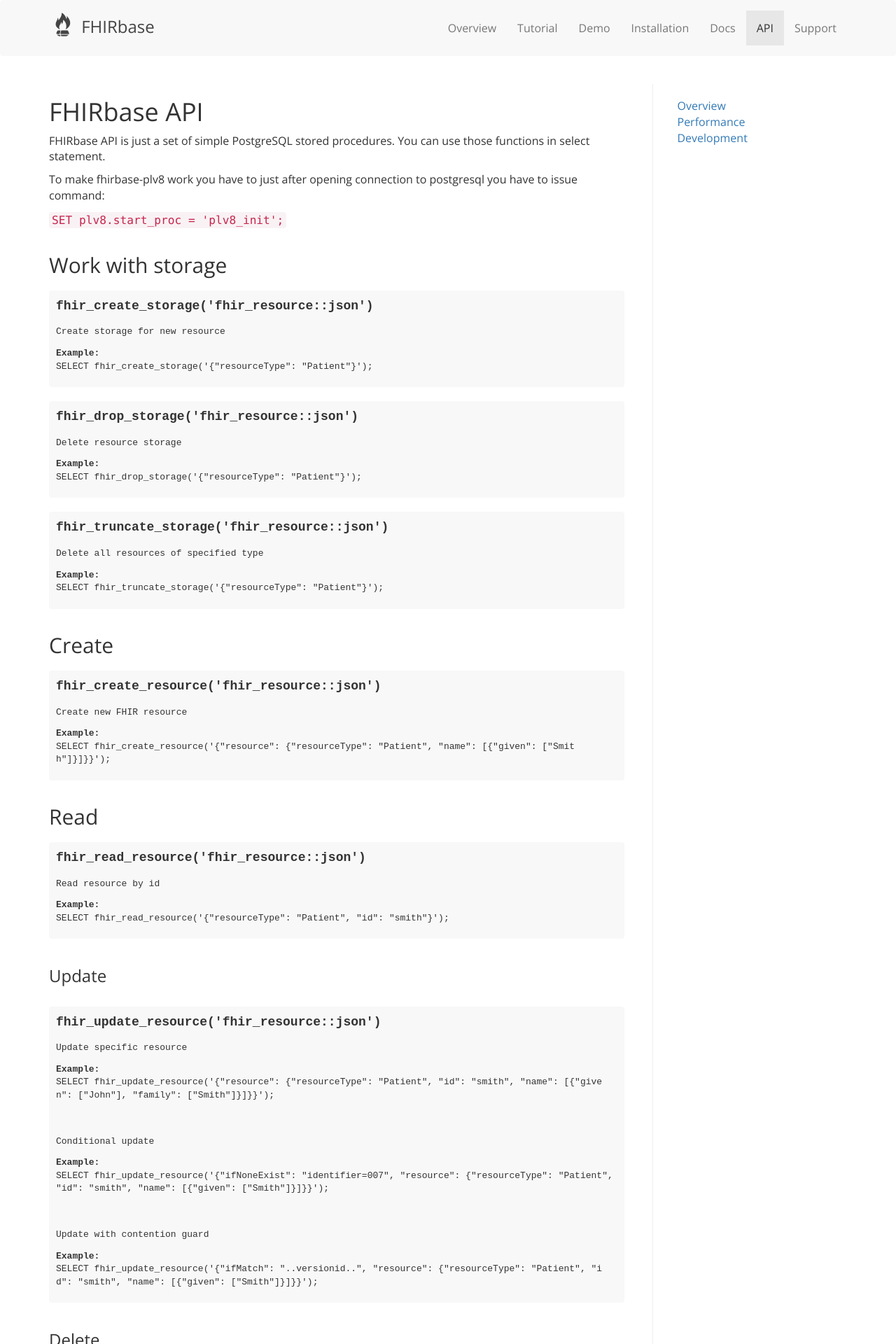
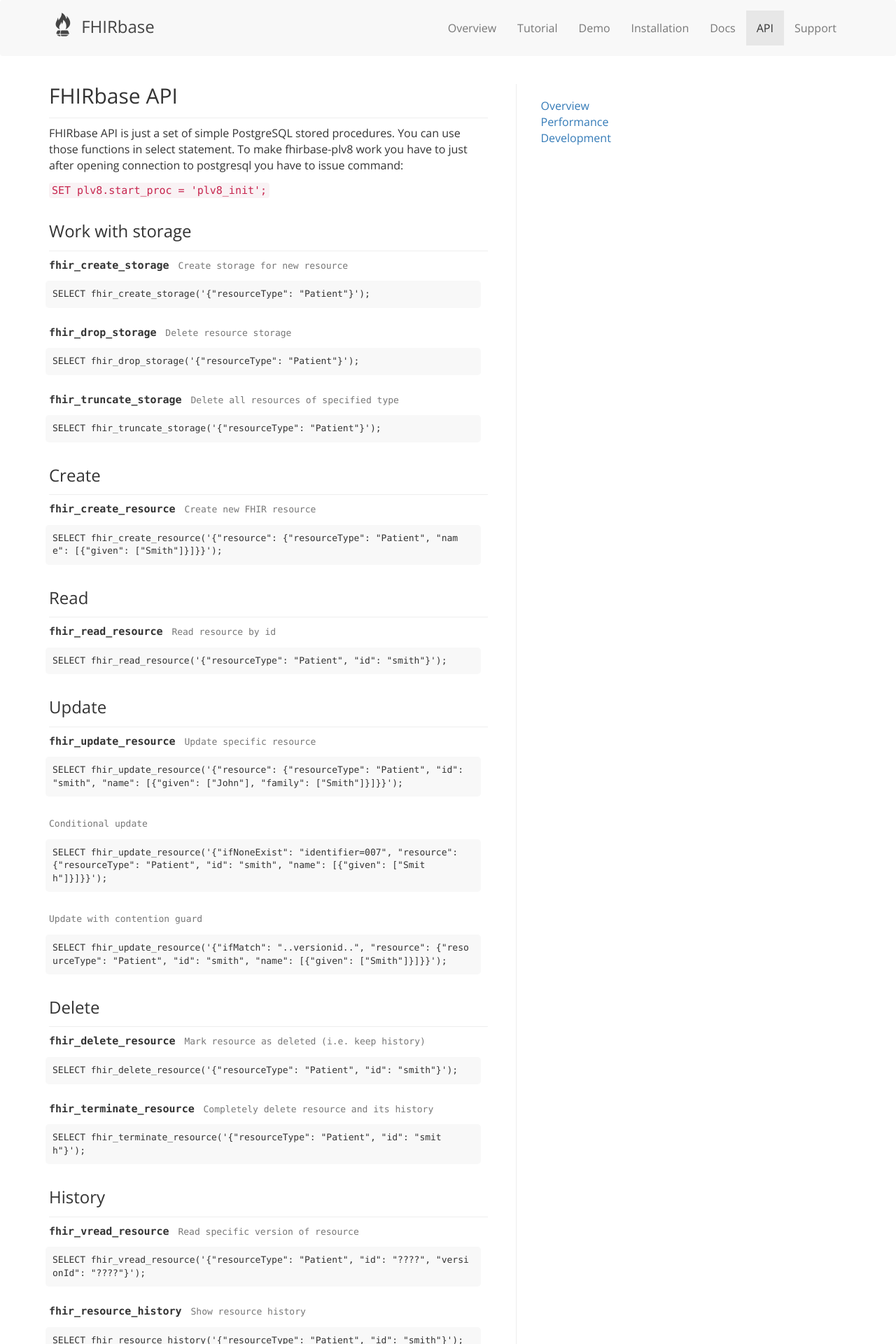
Before and after one commit to fhirbase/fhirbase.github.io, a Jekyll site: the page built from api.html, in a window 1280 px wide. Shown: the top 1920 px of the page at 70% size. Built offline with Jekyll 4.4.1, drawn with Linux system fonts in a browser that asks for light colours; nearby versions of some CDN libraries; some of the changed text lies outside the part shown.

Commit message:
feat: add styling and restructure api docs

```diff
--- a/api.html
+++ b/api.html
@@ -5,21 +5,24 @@
 
 {% assign docs = site.docs | sort: 'order' %}
 <div class="container gstarted api">
-	<div class="col-md-9 docs-content">
-    <h1>FHIRbase API</h1>
+  <div class="col-md-7 docs-content">
+
+    <section class="lead-paragraph">
+      <h2>FHIRbase API</h2>
+      <!-- <hr> -->
       <p>
         FHIRbase API is just a set of simple PostgreSQL stored procedures.
         You can use those functions in select statement.
-    </p>
-    <p>
         To make fhirbase-plv8 work you have to just after opening
         connection to postgresql you have to issue command:
       </p>
       <code>SET plv8.start_proc = 'plv8_init';</code>
+    </section>
 
-    <h2 id="storage">Work with storage</h2>
+    <section id="storage" class="function-group">
+      <header>Work with storage</header>
       <section class="function">
-      <header>fhir_create_storage('fhir_resource::json')</header>
+        <header>fhir_create_storage</header>
         <p class="description">
           Create storage for new resource
         </p>
@@ -29,7 +32,7 @@
       </section>
 
       <section class="function">
-      <header>fhir_drop_storage('fhir_resource::json')</header>
+        <header>fhir_drop_storage</header>
         <p class="description">
           Delete resource storage
         </p>
@@ -39,7 +42,7 @@
       </section>
 
       <section class="function">
-      <header>fhir_truncate_storage('fhir_resource::json')</header>
+        <header>fhir_truncate_storage</header>
         <p class="description">
           Delete all resources of specified type
         </p>
@@ -47,10 +50,12 @@
           SELECT fhir_truncate_storage('{"resourceType": "Patient"}');
         </p>
       </section>
+    </section>
 
-    <h2 id="create">Create</h2>
+    <section id="create" class="function-group">
+      <header>Create</header>
       <section class="function">
-      <header>fhir_create_resource('fhir_resource::json')</header>
+        <header>fhir_create_resource</header>
         <p class="description">
           Create new FHIR resource
         </p>
@@ -58,10 +63,12 @@
           SELECT fhir_create_resource('{"resource": {"resourceType": "Patient", "name": [{"given": ["Smith"]}]}}');
         </p>
       </section>
+    </section>
 
-    <h2 id="read">Read</h2>
+    <section id="read"class="function-group">
+      <header>Read</header>
       <section class="function">
-      <header>fhir_read_resource('fhir_resource::json')</header>
+        <header>fhir_read_resource</header>
         <p class="description">
           Read resource by id
         </p>
@@ -69,26 +76,24 @@
           SELECT fhir_read_resource('{"resourceType": "Patient", "id": "smith"}');
         </p>
       </section>
+    </section>
 
-    <h3>Update</h3>
+    <section id="update" class="function-group">
+      <header>Update </header>
       <section class="function">
-      <header>fhir_update_resource('fhir_resource::json')</header>
+        <header>fhir_update_resource</header>
         <p class="description">
           Update specific resource
         </p>
         <p class="example">
           SELECT fhir_update_resource('{"resource": {"resourceType": "Patient", "id": "smith", "name": [{"given": ["John"], "family": ["Smith"]}]}}');
         </p>
-      <br>
-      <br>
         <p class="description">
           Conditional update
         </p>
         <p class="example">
           SELECT fhir_update_resource('{"ifNoneExist": "identifier=007", "resource": {"resourceType": "Patient", "id": "smith", "name": [{"given": ["Smith"]}]}}');
         </p>
-      <br>
-      <br>
         <p class="description">
           Update with contention guard
         </p>
@@ -96,31 +101,170 @@
           SELECT fhir_update_resource('{"ifMatch": "..versionid..", "resource": {"resourceType": "Patient", "id": "smith", "name": [{"given": ["Smith"]}]}}');
         </p>
       </section>
+    </section>
 
-    <h3>Delete</h3>
-    <pre><h4>fhir_delete_resource('fhir_resource::json')</h4><code>Mark resource as deleted (i.e. keep history)</code></pre>
-    <pre><h4>fhir_terminate_resource('fhir_resource::json')</h4><code>Completely delete resource and its history</code></pre>
+    <section id="delete" class="function-group">
+      <header>Delete</header>
+      <section class="function">
+        <header>
+          fhir_delete_resource
+        </header>
+        <p class="description">
+          Mark resource as deleted (i.e. keep history)
+        </p>
+        <p class="example">
+          SELECT fhir_delete_resource('{"resourceType": "Patient", "id": "smith"}');
+        </p>
+      </section>
 
-    <h3>History</h3>
-    <pre><h4>fhir_vread_resource('fhir_resource::json')</h4><code>Read specific version of resource</code></pre>
-    <pre><h4>fhir_resource_history('fhir_resource::json')</h4><code>Show resource history</code></pre>
-    <pre><h4>fhir_resource_type_history('fhir_resource::json')</h4><code>???</code></pre>
+      <section class="function">
+        <header>
+          fhir_terminate_resource
+        </header>
+        <p class="description">
+          Completely delete resource and its history
+        </p>
+        <p class="example">
+          SELECT fhir_terminate_resource('{"resourceType": "Patient", "id": "smith"}');
+        </p>
+      </section>
+    </section>
 
-    <h3>Search</h3>
-    <pre><h4>fhir_search('fhir_resource::json')</h4><code>Search with queryString</code></pre>
-    <pre><h4>fhir_search_sql('fhir_resource::json')</h4><code>See generated search SQL</code></pre>
-    <pre><h4>fhir_explain_search('fhir_resource::json')</h4><code>See execution plan</code></pre>
+    <section id="history" class="function-group">
+      <header>History</header>
+      <section class="function">
+        <header>
+          fhir_vread_resource
+        </header>
+        <p class="description">
+          Read specific version of resource
+        </p>
+        <p class="example">
+          SELECT fhir_vread_resource('{"resourceType": "Patient", "id": "????", "versionId": "????"}');
+        </p>
+      </section>
 
-    <h3>Index</h3>
-    <pre><h4>fhir_index_parameter('::json')</h4><code>Index by parameter name</code></pre>
-    <pre><h4>fhir_unindex_parameter('::json')</h4><code>Unindex by parameter name</code></pre>
+      <section class="function">
+        <header>
+          fhir_resource_history
+        </header>
+        <p class="description">
+          Show resource history
+        </p>
+        <p class="example">
+          SELECT fhir_resource_history('{"resourceType": "Patient", "id": "smith"}');
+        </p>
+      </section>
 
-    <h3>Expand ValueSet</h3>
-    <pre><h4>fhir_valueset_expand('::json')</h4><code>Expand ValueSet</code></pre>
+      <section class="function">
+        <header>
+          fhir_resource_type_history
+        </header>
+        <p class="description">
+          Show resource history by resourceType
+        </p>
+        <p class="example">
+          SELECT fhir_resource_type_history('{"resourceType": "Patient", "queryString": "_count=2&_since=2015-11"}');
+        </p>
+      </section>
 
-    <h3>Conformance</h3>
-    <pre><h4>fhir_conformance('::json')</h4><code>return simple Conformance resource, based on created stores</code></pre>
+    </section>
 
+    <section id="search" class="function-group">
+      <header>Search</header>
+      <section class="function">
+        <header>
+          fhir_search
+        </header>
+        <p class="description">
+          Search with queryString
+        </p>
+        <p class="example">
+          SELECT fhir_search('{"resourceType": "Patient", "queryString": "name=smith"}');
+        </p>
+      </section>
+
+      <section class="function">
+        <header>
+          fhir_search_sql
+        </header>
+        <p class="description">
+          See generated search SQL
+        </p>
+        <p class="example">
+          SELECT fhir_search_sql('{"resourceType": "Patient", "queryString": "name=smith"}');
+        </p>
+      </section>
+
+      <section class="function">
+        <header>
+          fhir_explain_search
+        </header>
+        <p class="description">
+          See execution plan
+        </p>
+        <p class="example">
+          SELECT fhir_explain_search('{"resourceType": "Patient", "queryString": "name=smith"}');
+        </p>
+      </section>
+    </section>
+
+    <section id="index" class="function-group">
+      <header>Index</header>
+      <section class="function">
+        <header>
+          fhir_index_parameter
+        </header>
+        <p class="description">
+          Index by parameter name
+        </p>
+        <p class="example">
+          SELECT fhir_index_parameter('{"resourceType": "Patient", "name": "name"}');
+        </p>
+      </section>
+
+      <section class="function">
+        <header>
+          fhir_unindex_parameter
+        </header>
+        <p class="description">
+          Unindex by parameter name
+        </p>
+        <p class="example">
+          SELECT fhir_unindex_parameter('{"resourceType": "Patient", "name": "name"}');
+        </p>
+      </section>
+    </section>
+
+    <section id="expand" class="function-group">
+      <header>Expand ValueSet</header>
+      <section class="function">
+        <header>
+          fhir_valueset_expand
+        </header>
+        <p class="description">
+          Expand ValueSet
+        </p>
+        <p class="example">
+          SELECT fhir_valueset_expand('{"id": "issue-types", "filter": "err"}');
+        </p>
+      </section>
+    </section>
+
+    <section id="conformance" class="function-group">
+      <header>Conformance</header>
+      <section class="function">
+        <header>
+          fhir_conformance
+        </header>
+        <p class="description">
+          Return simple Conformance resource, based on created stores
+        </p>
+        <p class="example">
+          SELECT fhir_conformance('{"default": "values"}');
+        </p>
+      </section>
+    </section>
   </div>
   <div class="col-md-3 sub-nav">
     <ul class="subnav-list list-unstyled" id="nav">
--- a/css/docs.css
+++ b/css/docs.css
@@ -1,12 +1,13 @@
 .gstarted .docs-content{
+    padding-right: 40px;
+
     border-right: 1px solid #eee;
-	padding-right: 40px;
 }
 
 .gstarted .docs-content h3{
+    margin-top: 0;
     padding-top: 20px;
     padding-bottom: 10px;
-	margin-top: 0px;
 }
 
 .gstarted  .docs-content p, ul, li{
@@ -14,61 +15,107 @@
 }
 
 .gstarted pre{
-	background-color: #455a64;
     color: white;
     border: 1px solid #455a64;
+    background-color: #455a64;
 }
 
 .gstarted.api h2{
-    margin-top: 35px;
-    margin-bottom: 20px;
+    margin-top: 0;
+    margin-bottom: 0;
 }
 
 .gstarted.api pre{
-	background-color: rgba(69, 90, 100, 0.16);
+    margin-bottom: 20px;
+
     color: #333;
     border: none;
-  margin-bottom: 20px;
+    background-color: rgba(69, 90, 100, 0.16);
 }
 
 .gstarted.api pre > h4{
     font-weight: 700;
 }
+.gstarted.api .lead-paragraph h2 {
+    margin-bottom: 10px;
+    padding-bottom: 15px;
+
+    border-bottom: 1px solid #eee;
+}
+.gstarted.api .lead-paragraph code {
+    font-size: 15px;
+}
+
+.gstarted.api .function-group {
+    margin-bottom: 15px;
+}
+
+.gstarted.api .function-group > header {
+    font-size: 24px;
+    font-weight: 500;
+
+    margin-top: 0;
+    margin-bottom: 10px;
+    padding-bottom: 10px;
+
+    border-bottom: 1px solid #eee;
+}
+
+.gstarted.api .lead-paragraph,
+.gstarted.api .function-group {
+    margin-bottom: 30px;
+}
 
 .gstarted.api .function{
-    font-family: monospace;
+    font-family: Menlo,Monaco,Consolas,"Courier New",monospace;
     font-size: 13px;
     line-height: 1.42857143;
+
+    margin-left: -15px;
+    padding: 0 10px 25px;
+
+    word-wrap: break-word;
     word-break: break-all;
-    word-wrap: break-word;
-    border-radius: 4px;
-    /* background-color: rgba(69, 90, 100, 0.06); */
-    background-color: #f8f8f8;
+
     color: #333;
     border: none;
-    padding: 10px;
-    margin-bottom: 20px;
-    margin-top: 20px;
+    border-radius: 4px;
+}
+.gstarted.api .function:last-child {
+    padding-bottom: 0;
 }
 
 .gstarted.api .function > header {
-    font-size: 18px;
+    font-size: 15px;
     font-weight: 700;
-    margin-bottom: 15px;
+
+    display: inline-block;
+
+    margin-bottom: 11px;
+    padding-left: 5px;
 }
 
 .gstarted.api .function > .description {
     font-size: 13px;
+
+    display: inline-block;
+
     margin-bottom: 12px;
-}
+    padding-left: 5px;
 
-.gstarted.api .function > .example:before {
-    content: "Example: ";
-    display: block;
-    font-size: 13px;
-    font-weight: 700;
+    color: #777;
 }
 
 .gstarted.api .function > .example {
     font-size: 13px;
+
+    margin-bottom: 0;
+    padding: 10px;
+
+    border-radius: 5px;
+    background-color: #f8f8f8;
 }
+
+.gstarted.api .function > .example:not(:last-child) {
+    margin-bottom: 30px;
+}
```
Also changed, not shown: .csscomb.json (added). Lines whose indentation alone changed are shown as unchanged.
